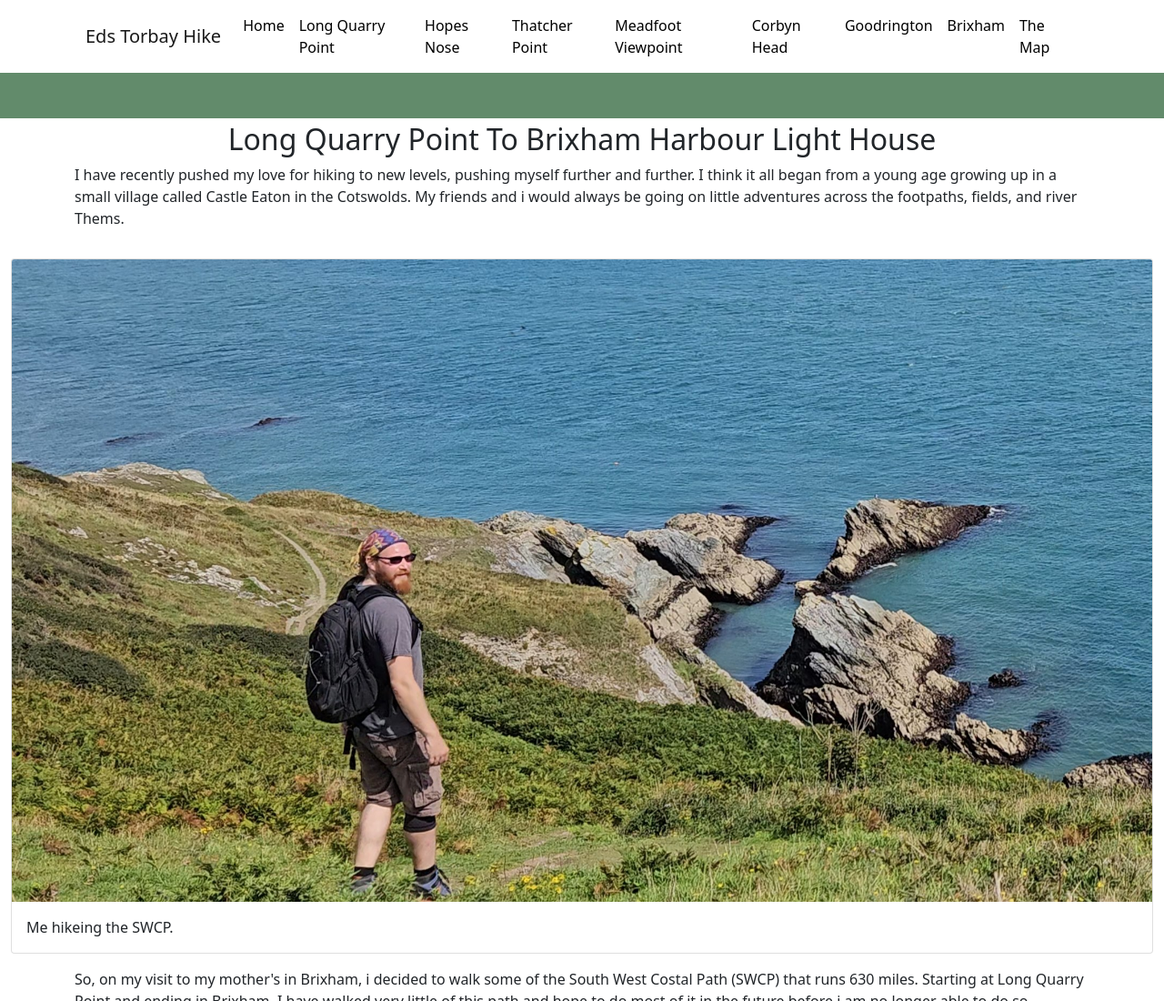
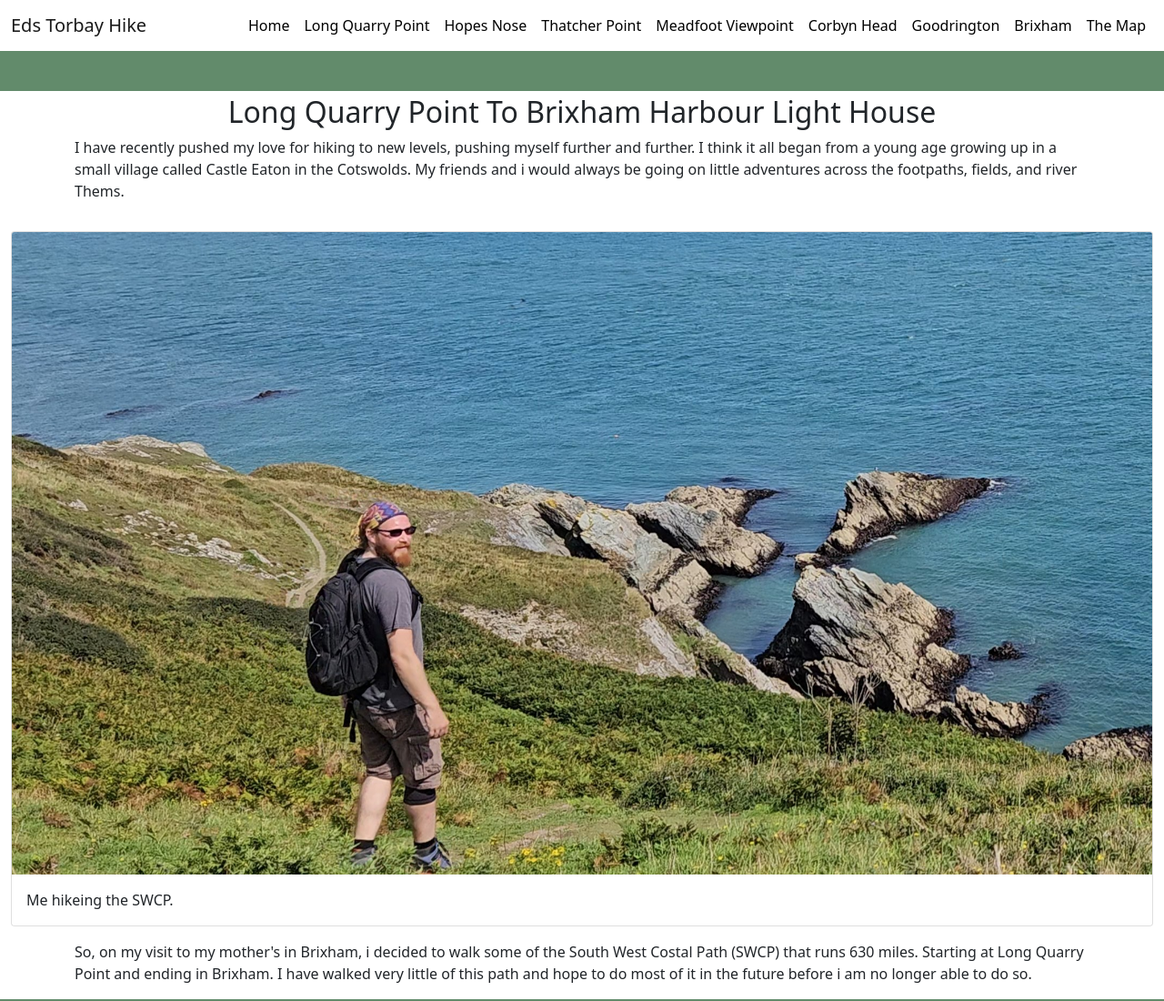
Before and after one commit to Ed-Whyatt/torquaytobrixham, a plain HTML site: page index.html in a window 1280 px wide. Shown: the top 1100 px of the page at 91% size. Drawn offline with nearby package versions, Linux system fonts and the light colour scheme.

Commit message:
Add margin top and fixed top for nav

```diff
--- a/assets/css/style.css
+++ b/assets/css/style.css
@@ -13,6 +13,7 @@ body {
 .top-heading {
     background-color: #628b6b;
     height: 50px;
+    margin-top: 50px;
 }
 
 .heading-space {
--- a/index.html
+++ b/index.html
@@ -20,7 +20,7 @@
 
 <body>
   <header class="container" id="back-to-top">
-    <nav class="navbar navbar-expand-lg navbar-light bg-light bg-white">
+    <nav class="navbar navbar-expand-lg navbar-light bg-light bg-white fixed-top">
       <div class="container-fluid">
         <a class="navbar-brand" href="https://8000-edwhyatt-torquaytobrixh-tlvikgzumqb.ws-eu104.gitpod.io/">Eds Torbay
           Hike</a>
```
